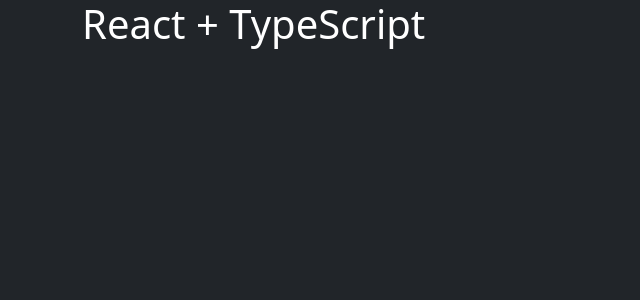
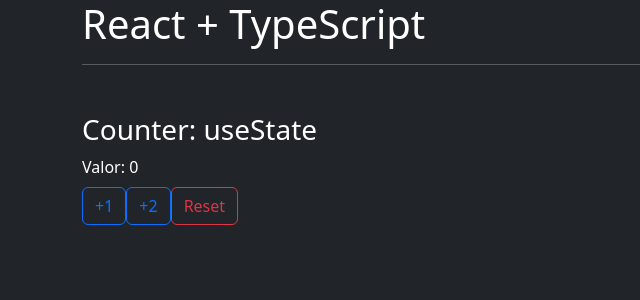
Before and after one commit to Toxcastel/mi-app-ts, a React (Create React App) app: page / in a window 1280 px wide. Shown: the top 300 px of the page, without its empty margins (0-640 px from the left). Built offline with nearby package versions, Linux system fonts and the light colour scheme.

Commit message:
Counter practice

```diff
--- a/src/App.tsx
+++ b/src/App.tsx
@@ -1,8 +1,12 @@
+import Counter from "./components/Counter";
 
 function App() {
   return (
     <>
       <h1>React + TypeScript</h1>
+      <hr/>
+
+      <Counter/>
     </>
   );
 }
--- /dev/null
+++ b/src/components/Counter.tsx
@@ -0,0 +1,31 @@
+import { useState } from "react";
+
+const Counter = () => {
+    const [counter, setCounter] = useState(0);
+
+    // en tipado estricto agregamos :void para especificar que la función no regresa nada
+    // el argumento de igual manera se le define un tipo. La sintaxis es similar, :number = 1 (el = 1 quiere decir que estamos pasando un valor 1 por defecto)
+    const incrementar = (numero: number = 1): void => {
+        setCounter(counter + numero);
+    };
+
+    return (
+        <div className="mt-5">
+            <h3>Counter: useState</h3>
+            <span>Valor: {counter}</span>
+            <br />
+            {/* si dejaramos solo 'incrementar' estaríamos pasando el evento, por eso debemos hacer () => incrementar() */}
+            <button onClick={() => incrementar()} className="btn btn-outline-primary mt-2">
+                +1
+            </button>
+            <button onClick={() => incrementar(2)} className="btn btn-outline-primary mt-2">
+                +2
+            </button>
+            <button onClick={() => setCounter(0)} className="btn btn-outline-danger mt-2">
+                Reset
+            </button>
+        </div>
+    );
+};
+
+export default Counter;
```
